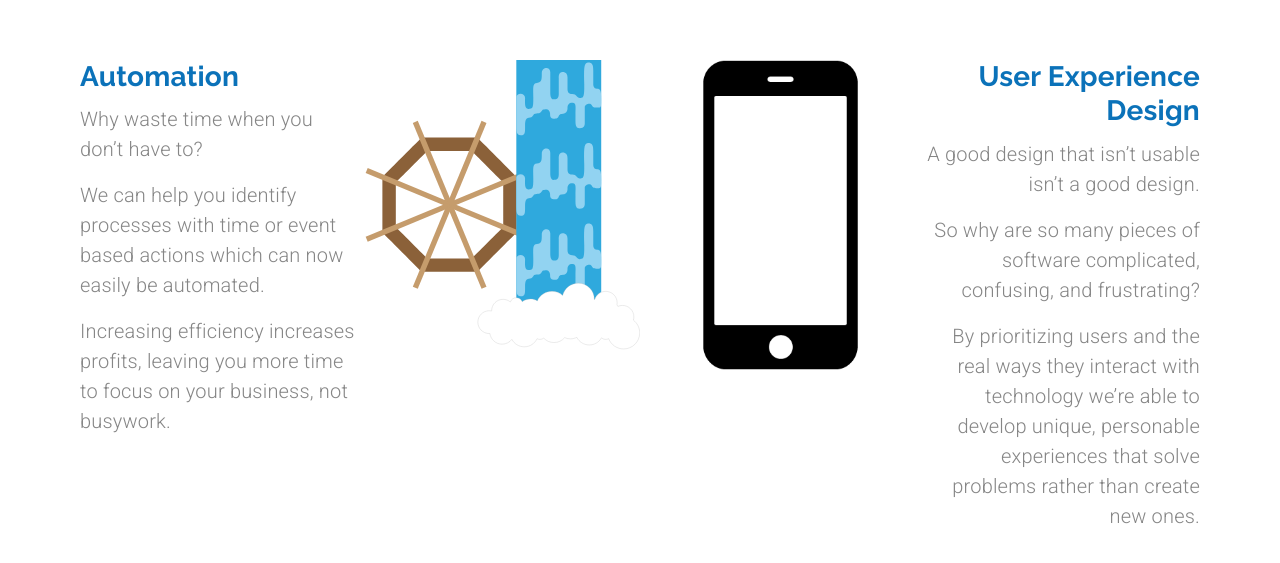
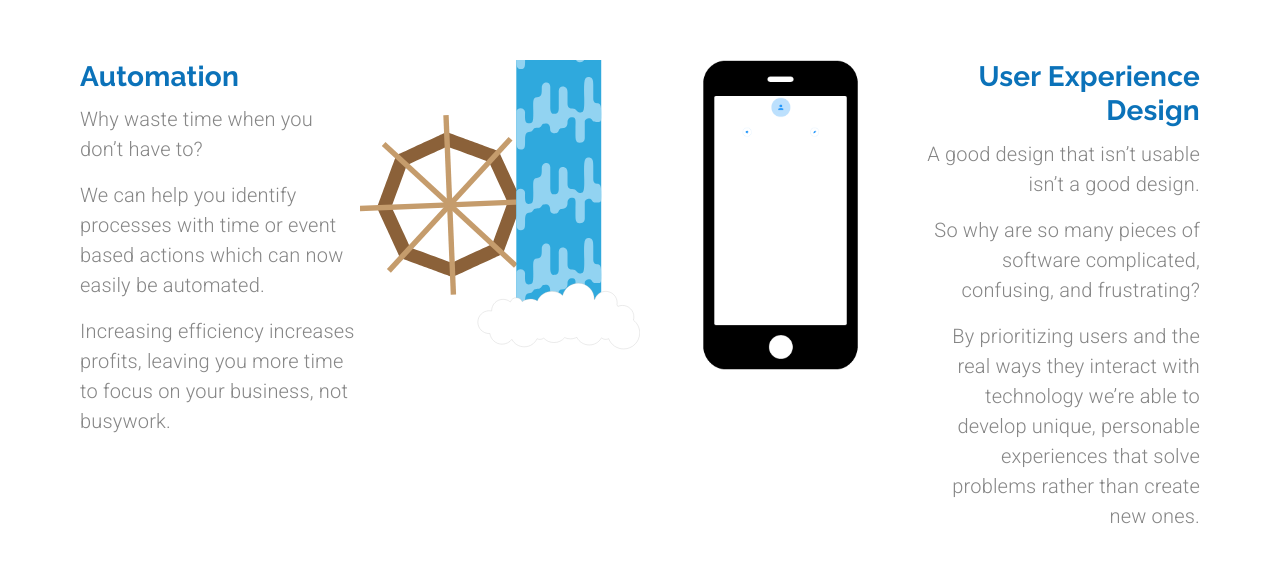
Before and after one commit to seanphenomenon/material-ui-website, a React (Create React App) app: page /customsoftware in a window 1280 px wide. Shown: the part 3132-3695 px from the top of the page. Built offline with nearby package versions, Linux system fonts and the light colour scheme.

Commit message:
re-activated animations to loop

```diff
--- a/src/components/CustomSoftware.js
+++ b/src/components/CustomSoftware.js
@@ -66,7 +66,7 @@ export default function CustomSoftware(props) {
   };
   const scaleOptions = {
     loop: true,
-    autoplay: false,
+    autoplay: true,
     animationData: scaleAnimation,
     rendererSettings: {
       preserveAspectRatio: "xMidYMid slice",
@@ -310,7 +310,7 @@ export default function CustomSoftware(props) {
             <Lottie
               options={documentsOptions}
               style={{ maxHeight: 275, maxWidth: 275, minHeight: 250 }}
-              isStopped={true}
+              // isStopped={true}
             />
           </Grid>
         </Grid>
@@ -325,7 +325,7 @@ export default function CustomSoftware(props) {
             <Lottie
               options={scaleOptions}
               style={{ maxHeight: 260, maxWidth: 280 }}
-              isStopped={true}
+              // isStopped={true}
             />
           </Grid>
           <Grid item container direction="column" md>
@@ -448,7 +448,7 @@ export default function CustomSoftware(props) {
             <Lottie
               options={automationOptions}
               style={{ maxHeight: 290, maxWidth: 280 }}
-              isStopped={true}
+              // isStopped={true}
             />
           </Grid>
         </Grid>
@@ -464,7 +464,7 @@ export default function CustomSoftware(props) {
             <Lottie
               options={uxOptions}
               style={{ maxHeight: 310, maxWidth: 155 }}
-              isStopped={true}
+              // isStopped={true}
             />
           </Grid>
           <Grid item container direction="column" md>
```
